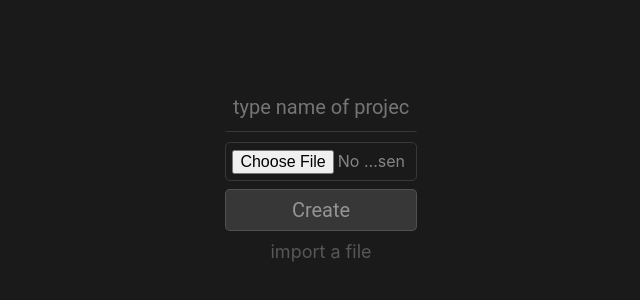
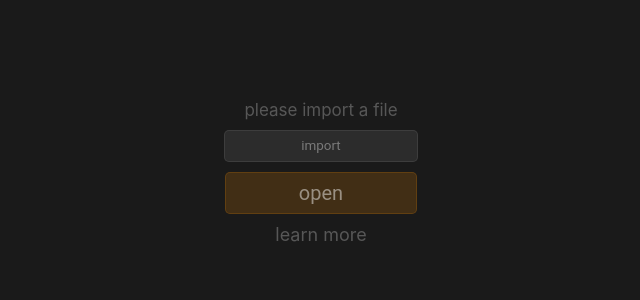
Before and after one commit to bitlxn/OpenDo, a Svelte app: page / in a window 1280 px wide. Shown: the part 228-528 px from the top of the page, without its empty margins (319-959 px from the left). Built offline with nearby package versions, Linux system fonts and the light colour scheme.

Commit message:
published

```diff
--- a/src/App.svelte
+++ b/src/App.svelte
@@ -1,38 +1,57 @@
 <script>
-	let fileLocation = "Browse Location";
-	let fileName = "";
+	console.log("hello");
 
-	function browseResult(){
-		var fileInput = document.getElementById('fileInput');
-		fileLocation = fileInput.value;
-		console.log(fileLocation);
+	let filePath = "import";
+	let fileName = "unnamed";
+
+	let canCreate = false;
+	let isInFile = false;
+
+	function browse() {
+		console.log("browse");
+		filePath = document.getElementById("fileUpload").value;
+		console.log(filePath);
+		// if filePath is not empty or "Browse", then canCreate is true
+		if (filePath != "Browse" && filePath != "") {
+			canCreate = true;
+			document.getElementById("pleaseImport").style.display = "none";
+		}
+		else {
+			canCreate = false;
+		}
 	}
 
-	function createFile() {
-		const fileNameHtml = document.getElementById("fileName");
-		// if something is typed in the input box
-		if (fileNameHtml.value != "") {
-			document.getElementById("needName").style.display = "none";
-
-
+	function openProject() {
+		console.log("openProject");
+		if (canCreate) {
+			isInFile = true;
 		}
 		else {
-			document.getElementById("needName").style.display = "flex";
-
-
-			return;
+			console.log("cannotCreate");
+			document.getElementById("needFile").style.display = "flex";
+			isInFile = false;
 		}
 	}
 </script>
 
 <div class="App" id="App">
-	<div class="createProject">
-		<input type="text" name="fileNameInputName" class="fileNameInput" id="fileName" placeholder="type name of project here">
-		<input type="file" onchange="browseResult(event)" id="fileInput" class="fileInput">
-		<button class="createProjectButton" on:click={createFile}>Create <span class="hideProject">Project</span></button>
-		<span class="needName" id="needName">You need a name, please enter a name for your project.</span>
-		<span class="importFile">import a file</span>
-	</div>
+	{#if isInFile == true}
+		<div class="projectFile" id="projectFile" style="text-align: center;">
+			<h1 style="color: white;">{fileName}</h1>
+			<h2 style="color: white;">{filePath}</h2>
+		</div>
+	{:else}
+		<div class="importProject" id="importProject">
+			<span class="pleaseImport" id="pleaseImport">please import a file</span>
+			<label for="fileUpload" class="customFileUpload">
+				{filePath}
+			</label>
+			<input id="fileUpload" type="file" on:change={browse}/>
+			<button class="importProjectButton" on:click={openProject}>open <span class="hideProject">project</span></button>
+			<span class="needFile" id="needFile">you need a file, please enter a file for your project. <br> if you dont know how to create a file please click "learn more".</span>
+			<span class="learnMore">learn more</span>
+		</div>
+	{/if}
 </div>
 
 <style>
@@ -46,7 +65,7 @@
 		align-items: center;
 	}
 
-	.createProject {
+	.importProject {
 		width: 100%;
 		height: 100%;
 		display: flex;
@@ -56,60 +75,11 @@
 		text-align: center;
 	}
 
-	.createProject .fileNameInput {
-		width: 15%;
+	.importProject .importProjectButton {
 		text-align: center;
-		height: 50px;
-		border: none;
-		border-bottom: 1px solid rgba(255, 255, 255, 0.13);
-		background: transparent;
-		color: rgb(255, 255, 255);
-		font-size: 20px;
-		font-family: 'Roboto', sans-serif;
-		outline: none;
-	}
-
-	.createProject .fileNameInput:focus {
-		border-bottom: 1px solid rgba(255, 255, 255, 0.452);
-	}
-
-	.createProject .fileNameInput:placeholder-shown {
+		background: rgba(255, 145, 0, 0.171);
 		color: rgba(255, 255, 255, 0.466);
-	}
-
-	.createProject .fileInput {
-		background: transparent;
-		color: rgba(255, 255, 255, 0.466);
-		border: solid 1px rgba(255, 255, 255, 0.13);
-		border-radius: 5px;
-		outline: none;
-		width: 15%;
-		cursor: pointer;
-	}
-
-	.createProject .fileInput:hover {
-		background: rgba(255, 255, 255, 0.2);
-		color: rgb(255, 255, 255);
-		box-shadow: 0 10px 17px rgba(0, 0, 0, 0.233);
-	}
-
-	.createProject .fileInput:active {
-		background: rgba(255, 255, 255, 0.466);
-		color: rgb(255, 255, 255);
-		box-shadow: 0 0px 0px rgba(0, 0, 0, 0.233);
-	}
-
-	.createProject .fileInput:focus {
-		background: rgba(255, 255, 255, 0.308);
-		color: rgba(255, 255, 255, 0.836);
-		box-shadow: 0 0px 0px rgba(0, 0, 0, 0.233);
-	}
-
-	.createProject .createProjectButton {
-		text-align: center;
-		background: rgba(255, 255, 255, 0.13);
-		color: rgba(255, 255, 255, 0.466);
-		border: solid 1px rgba(255, 255, 255, 0.13);
+		border: solid 1px rgba(255, 145, 0, 0.171);
 		border-radius: 5px;
 		font-size: 20px;
 		font-family: 'Roboto', sans-serif;
@@ -118,30 +88,56 @@
 		cursor: pointer;
 	}
 
-	.createProject .createProjectButton:hover {
-		background: rgba(255, 255, 255, 0.2);
+	.importProject .importProjectButton:hover {
+		background: rgba(255, 145, 0, 0.37);
 		color: rgb(255, 255, 255);
 		box-shadow: 0 10px 17px rgba(0, 0, 0, 0.233);
 	}
 
-	.createProject .createProjectButton:active {
-		background: rgba(255, 255, 255, 0.466);
+	.importProject .importProjectButton:active {
+		background: rgba(255, 174, 68, 0.5);
 		color: rgb(255, 255, 255);
 		box-shadow: 0 0px 0px rgba(0, 0, 0, 0.233);
 	}
 
-	.createProject .importFile {
+	.importProject input[type="file"] {
+		display: none;
+	}
+
+	.importProject .customFileUpload {
+		max-width: 15%;
+		text-align: center;
+		background: rgba(255, 255, 255, 0.082);
+		color: rgba(255, 255, 255, 0.37);
+		border: solid 1px rgba(255, 255, 255, 0.082);
+		border-radius: 5px;
+		font-size: 1.05vw;
+		font-family: 'Roboto', sans-serif;
+		outline: none;
+		width: 15%;
+		padding: 7.5px 0px;
+		cursor: pointer;
+		margin: 10px;
+	}
+
+	.importProject .customFileUpload:hover {
+		background: rgba(255, 255, 255, 0.24);
+		color: rgb(255, 255, 255);
+		box-shadow: 0 10px 17px rgba(0, 0, 0, 0.233);
+	}
+
+	.importProject .learnMore {
 		color: rgba(255, 255, 255, 0.267);
 		font-size: 18px;
 		cursor: pointer;
 	}
 
-	.createProject .importFile:hover {
+	.importProject .learnMore:hover {
 		color: rgba(255, 255, 255, 0.801);
 		text-decoration: underline;
 	}
 
-	.createProject .needName {
+	.importProject .needFile {
 		position: relative;
 		display: none;
 		color: rgba(255, 124, 124, 0.514);
@@ -149,14 +145,14 @@
 		cursor: pointer;
 	}
 
+	.importProject .pleaseImport {
+		color: rgba(255, 255, 255, 0.267);
+		font-size: 17px;
+	}
+
 	@media only screen and (max-width: 1635px) {
-		.createProject .fileNameInput:placeholder-shown {
-			color: transparent;
-		}
-
-		.createProject .hideProject {
+		.importProject .hideProject {
 			display: none;
 		}
 	}
-
 </style>
```
Also changed, not shown: 1 other file (tests, documents, lock files or other folders).
